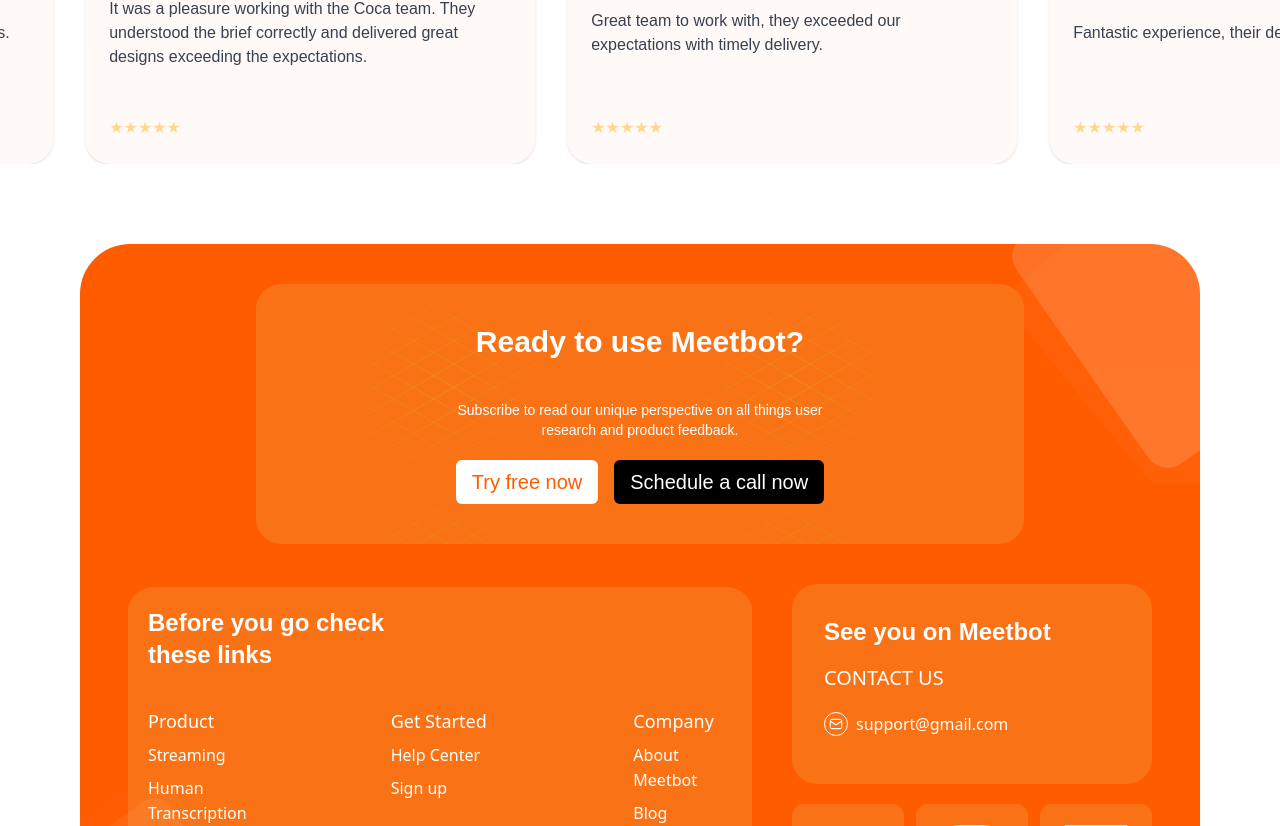
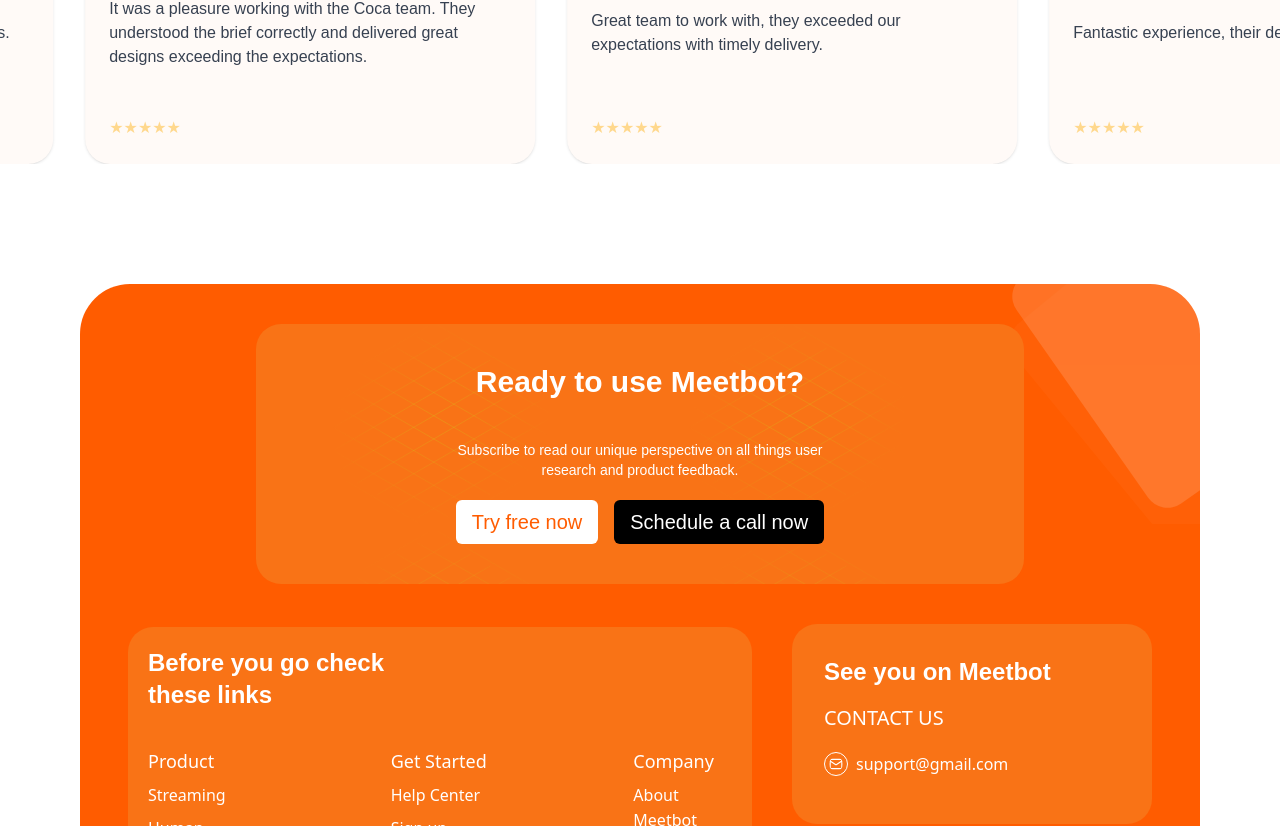
Before and after one commit to Deepankersharma1999/Skrill-School2, a Next.js app: page / in a window 1280 px wide. Shown: the part 6494-7320 px from the top of the page. Built offline with nearby package versions, Linux system fonts and the light colour scheme.

Commit message:
footer update

```diff
--- a/components/Footer.tsx
+++ b/components/Footer.tsx
@@ -5,7 +5,7 @@
 
 const Footer = () => {
     return (
-        <div className="lg:px-20 px-5 max-w-[1920px] mx-auto">
+        <div className="lg:px-20 px-5 max-w-[1920px] mx-auto py-10">
             <footer className="bg-o text-white relative rounded-[50px] mx-auto mt-20 py-20 z-0 overflow-hidden lg:p-10 p-5">
                 <div
                     className="absolute top-[-160px] right-[-200px] lg:w-[400px] h-[400px] bg-cover opacity-75 hidden lg:block"
```
